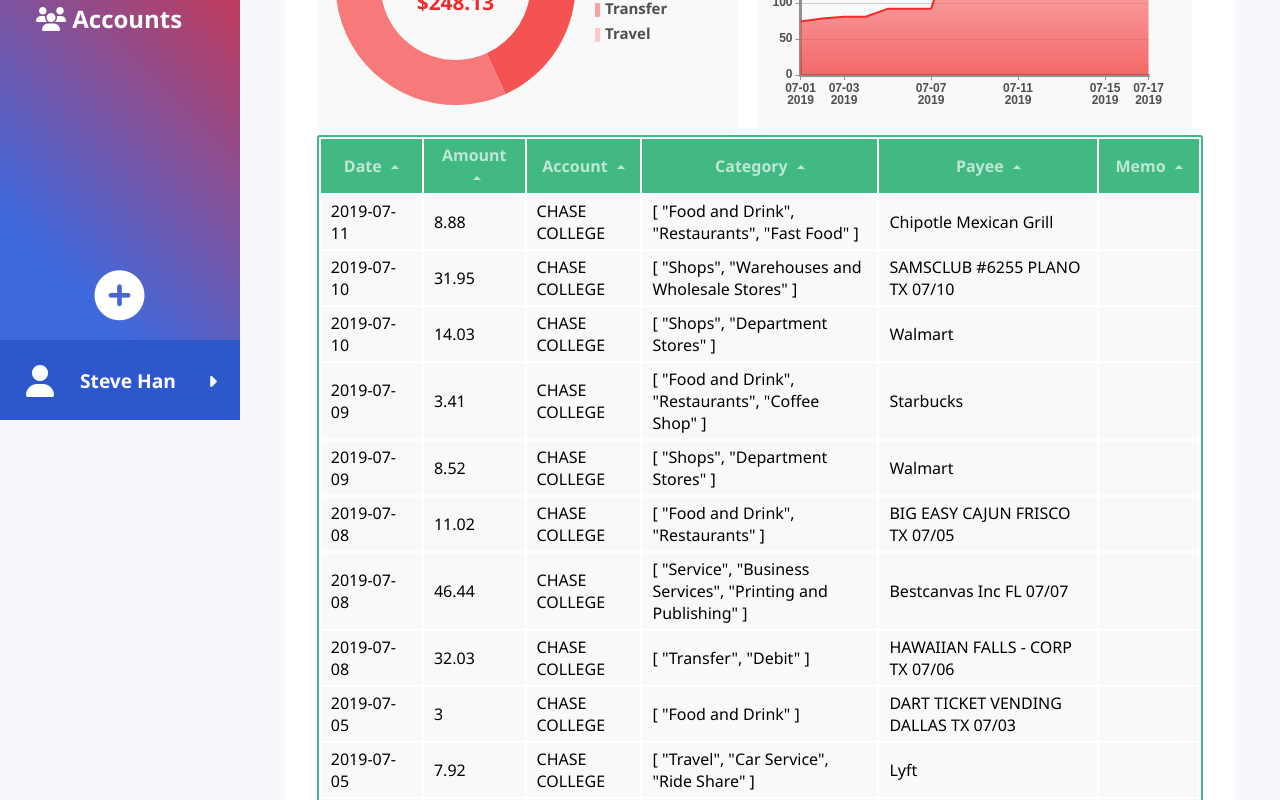
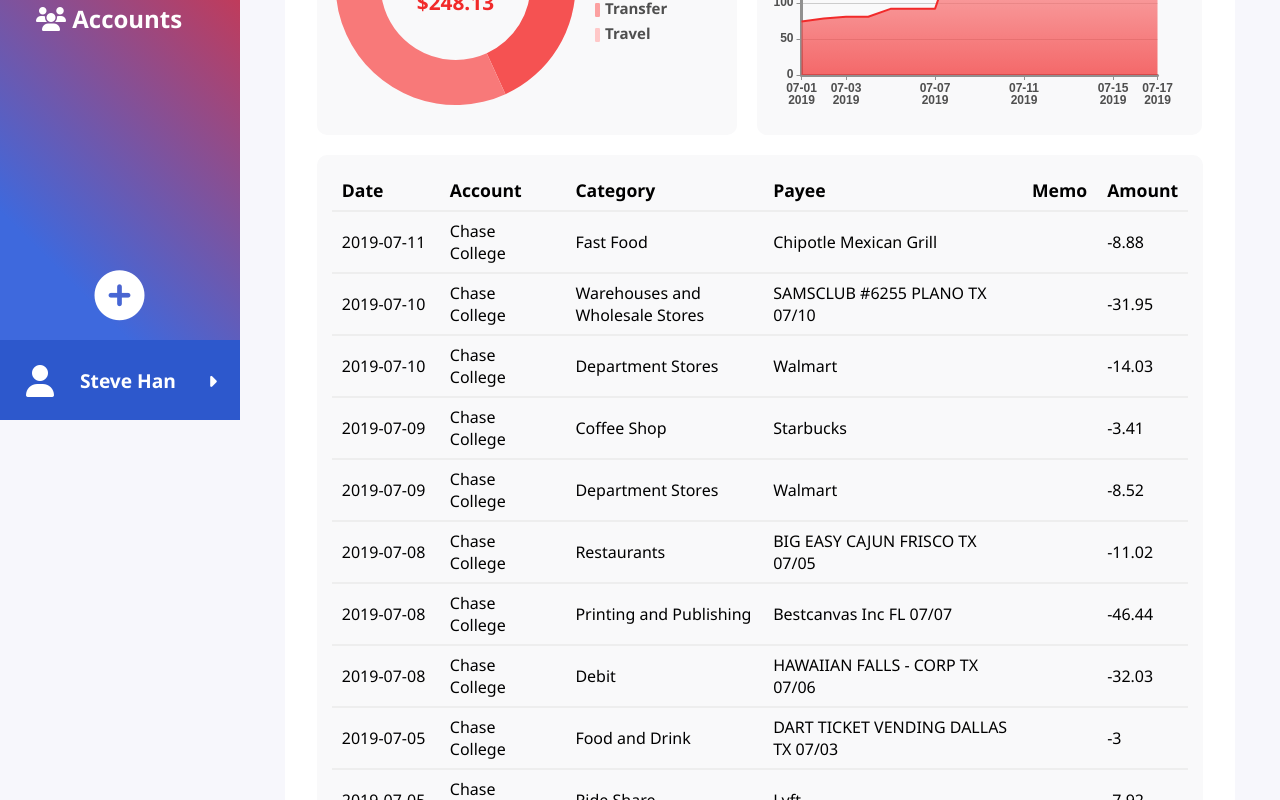
Before and after one commit to han-steve/ONE, a Vue app in the folder one-frontend/: page /summary in a window 1280 px wide. Shown: the part 380-1180 px from the top of the page. Built offline with nearby package versions, Linux system fonts and the light colour scheme; what v-calendar would draw is missing.

Commit message:
meet up with Tim

```diff
--- a/one-frontend/src/components/DataTable.vue
+++ b/one-frontend/src/components/DataTable.vue
@@ -12,6 +12,7 @@
     <tbody>
       <tr v-for="entry in filteredHeroes">
         <td v-for="key in columns">{{entry[key]}}</td>
+        <td>Edit</td>
       </tr>
     </tbody>
   </table>
--- a/one-frontend/src/components/FilterBar.vue
+++ b/one-frontend/src/components/FilterBar.vue
@@ -44,6 +44,7 @@
         <v-date-picker
           class="datepicker"
           mode="range"
+          :color="color"
           :value="selectedRange"
           @input="selectRange"
           :max-date="new Date()"
@@ -68,6 +69,7 @@
   components: {
     Treeselect
   },
+  props: ["color"],
   data() {
     // end is always today
     var dateRangeTypes = [
--- a/one-frontend/src/components/TransactionTable.vue
+++ b/one-frontend/src/components/TransactionTable.vue
@@ -1,47 +1,36 @@
 <template>
-  <div id="table">
-    <div id="heading" class="rows">
-      <div class="table-heading">Date</div>
-      <div class="table-heading">Amount</div>
-      <div class="table-heading">Account</div>
-      <div class="table-heading">Category</div>
-      <div class="table-heading">Payee</div>
-      <div class="table-heading">Memo</div>
-    </div>
-    <hr />
-    <ul>
-      <div id="data">
-        <li v-for="transaction of transactions" :key="transaction.transaction_id">
-          <div class="rows">
-            <div class="date">{{ transaction.date }}</div>
-            <div class="amount">{{-transaction.amount}}</div>
-            <div class="account">{{transaction.account_id}}</div>
-            <div class="category">{{transaction.category}}</div>
-            <div class="payee">{{transaction.name}}</div>
-            <div class="memo">{{transaction.category_id}}</div>
-          </div>
-        </li>
-      </div>
-      <hr />
-      <li>
-        <div class="rows">
-          <div id="sum">Sum:</div>
-          <div class="amount">${{this.sum}}</div>
-          <div class="account"></div>
-          <div class="category"></div>
-          <div class="payee"></div>
-          <div class="memo"></div>
-        </div>
-      </li>
-    </ul>
-  </div>
+  <table class="bubble">
+    <thead>
+      <tr id="heading">
+        <th class="date">Date</th>
+        <th class="account">Account</th>
+        <th class="category">Category</th>
+        <th class="payee">Payee</th>
+        <th class="memo">Memo</th>
+        <th class="amount">Amount</th>
+      </tr>
+    </thead>
+    <tbody>
+      <tr v-for="transaction of transactions" :key="transaction.id" @click="edit(transaction.id)">
+        <td>{{transaction.date}}</td>
+        <td>{{transaction.account}}</td>
+        <td>{{transaction.category}}</td>
+        <td>{{transaction.payee}}</td>
+        <td>{{transaction.memo}}</td>
+        <td>{{-transaction.amount}}</td>
+      </tr>
+    </tbody>
+    <tfoot>
+      <tr>Total: {{sum}}</tr>
+    </tfoot>
+  </table>
 </template>
 
 <script>
 export default {
   computed: {
     transactions() {
-      return this.$store.getters.filteredTransactions;
+      return this.$store.getters.tableData;
     },
     sum() {
       return this.transactions
@@ -50,40 +39,46 @@
         }, 0)
         .toFixed(2);
     }
+  },
+  methods: {
+    edit(id) {
+      console.log(id);
+    }
   }
 };
 </script>
 
 <style scoped>
-#table {
-  background-color: white;
-  border-radius: 30px;
-  /* box-shadow: -5px 29px 162px -54px grey; */
-  padding-bottom: 15px;
+table {
+  border-spacing: 0;
+  padding: 15px;
+  width: 100%;
+  position: relative;
 }
-.table-heading {
-  text-align: center;
-  padding-top: 12px;
-  font-size: 1.2em;
+th {
+  text-align: left;
   font-weight: 700;
+  font-size: 1.1em;
 }
-#heading {
-  margin-bottom: 10px;
+th,
+td {
+  padding: 8px 10px;
+  border-bottom: 2px solid #eee;
 }
-#sum {
-  margin: 0;
-  padding: 0;
+tbody tr:hover {
+  background-color: #eee;
 }
-ul {
-  list-style-type: none;
-  margin: 0;
-  padding: 0;
+tbody tr {
+  cursor: pointer;
 }
-.rows {
-  text-align: center;
-  width: 100%;
-  display: grid;
-  grid-template-columns: 1.5fr 1fr 1fr 1fr 1fr 2fr 0.5fr 0.5fr;
-  margin-top: 0.3em;
+.date {
+  width: 5em;
+}
+/* it's kinda weird that this is hard-coded since we don't know the account name */
+.account {
+  width: 6em;
+}
+tfoot tr {
+  text-align: right;
 }
 </style>
--- a/one-frontend/src/store.js
+++ b/one-frontend/src/store.js
@@ -22,7 +22,7 @@
           limit: null,
           unofficial_currency_code: null
         },
-        name: "CHASE COLLEGE",
+        name: "Chase College",
         subtype: "checking",
         type: "depository"
       }
@@ -184,20 +184,20 @@
       });
       return result;
     },
-    //This is all hardcoded so it probably shouldn't be in vuex but whatever
-    tableColumns: state => {
-      return ["date", "amount", "account", "category", "payee", "memo"];
-    },
     tableData: (state, getters) => {
       var result = [];
       getters.filteredTransactions.forEach(transaction => {
         result.push({
+          id: transaction.transaction_id,
           date: transaction.date,
-          amount: transaction.amount,
+          amount: transaction.amount.toFixed(2),
           account: state.accounts.find(
             account => account.id === transaction.account_id
           ).name,
-          category: transaction.category, //will be replaced by id
+          category: dataUtil.findCategory(
+            transaction.category_id,
+            state.categories
+          ).name, //will be replaced by id
           payee: transaction.name,
           memo: "" //nothing yet
         });
--- a/one-frontend/src/views/Summary.vue
+++ b/one-frontend/src/views/Summary.vue
@@ -12,13 +12,13 @@
       </div>
     </div>
     <div class="second-background">
-      <filter-bar></filter-bar>
+      <filter-bar :color="datePickerColor"></filter-bar>
       <div class="charts" :class="{'charts-no-pie': !displayPie}">
         <pie-chart v-if="displayPie" :startColor="startColor" :endColor="endColor"></pie-chart>
         <line-chart :startColor="startColor" :endColor="endColor"></line-chart>
       </div>
       <div class="table">
-        <data-table :heroes="tableData" :columns="tableColumns"></data-table>
+        <transaction-table></transaction-table>
       </div>
     </div>
   </main>
@@ -28,14 +28,14 @@
 import FilterBar from "@/components/FilterBar.vue";
 import PieChart from "@/components/PieChart.vue";
 import LineChart from "@/components/LineChart.vue";
-import DataTable from "@/components/DataTable.vue";
+import TransactionTable from "@/components/TransactionTable.vue";
 
 export default {
   components: {
     FilterBar,
     PieChart,
     LineChart,
-    DataTable
+    TransactionTable
   },
   data() {
     return {
@@ -71,6 +71,9 @@
         return "rgb(212, 223, 255)"; //light blue
       }
     },
+    datePickerColor() {
+      return this.isExpense ? "red" : "blue";
+    },
     isExpense() {
       return this.type === "expense";
     },
@@ -96,11 +99,13 @@
 <style scoped>
 .charts {
   display: grid;
+  /* Using calc here cause for some reason 100% causes horizontal scroll bar */
   width: calc(100% - 1px);
   /* Would like to use '420px auto' but there are issues with resizing */
-  grid-template-columns: 420px calc(100% - 450px);
+  grid-template-columns: 420px calc(100% - 440px);
   grid-column-gap: 20px;
   margin-top: 20px;
+  margin-bottom: 20px;
 }
 .charts-no-pie {
   grid-template-columns: auto;
```
